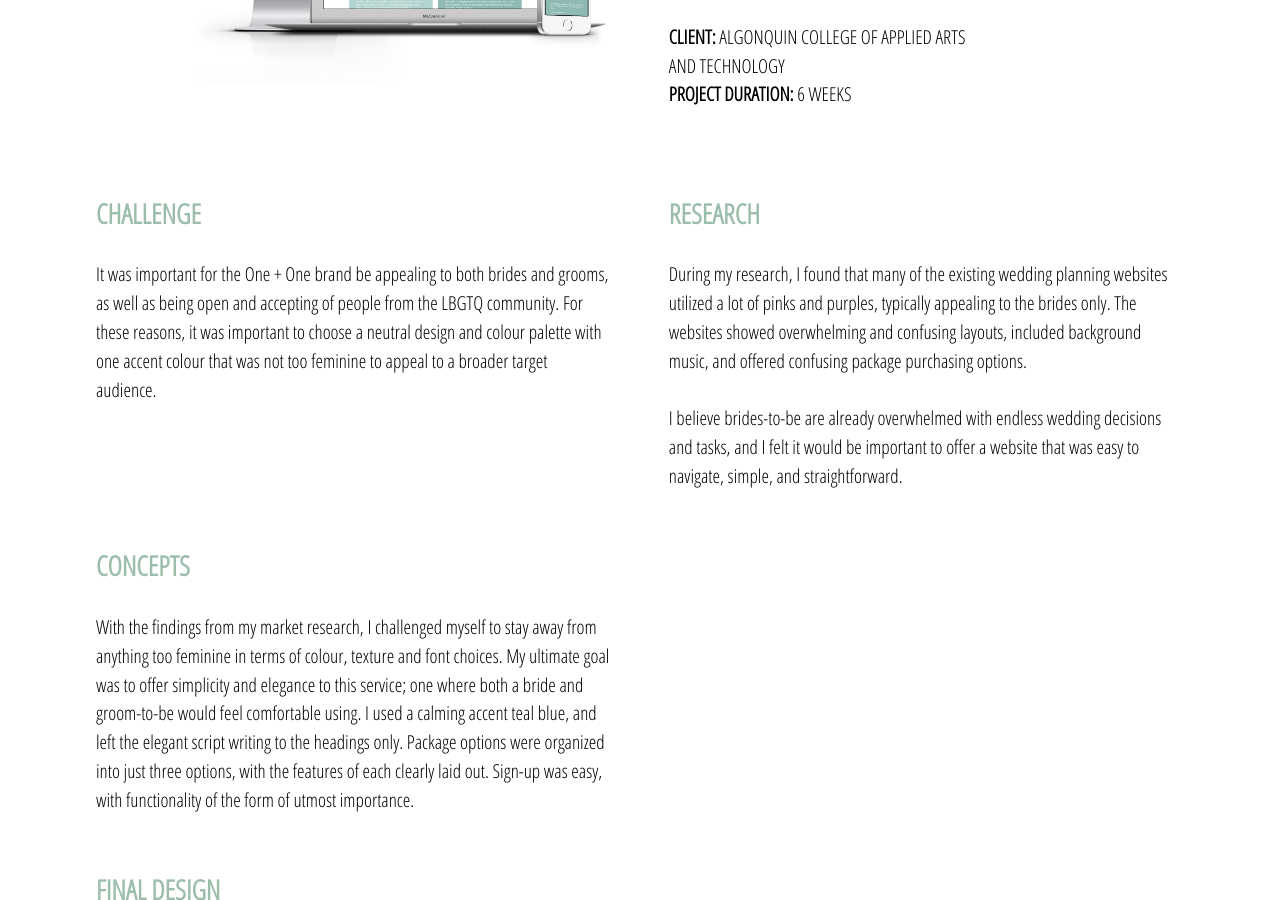
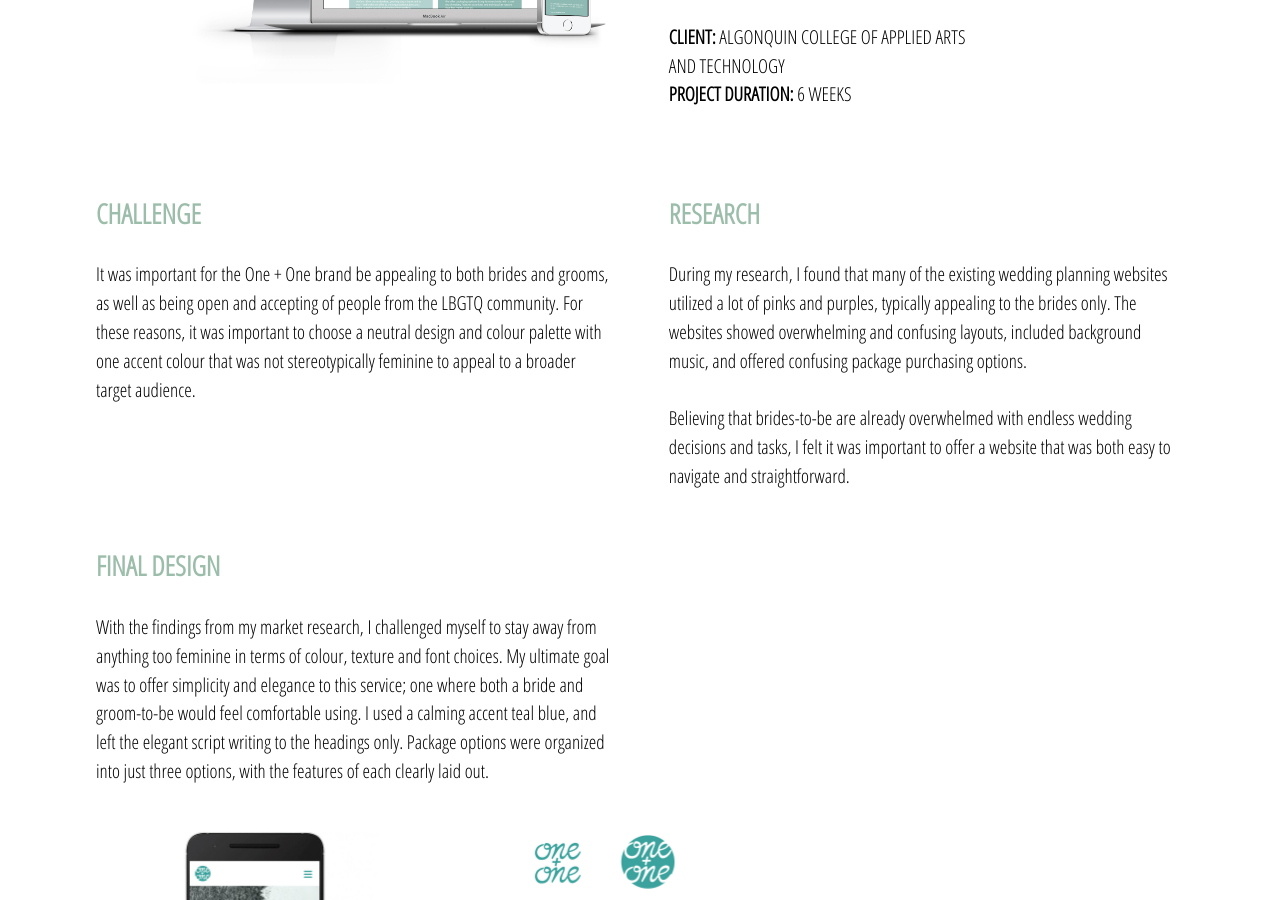
Before and after one commit to kaybow/kaybow.design, a Jekyll site: the page built from one-plus-one.html, in a window 1280 px wide and 900 px high, scrolled down 588 px. Built offline with Jekyll 4.4.1, drawn with Linux system fonts in a browser that asks for light colours.

Commit message:
Reducing portfolio content

```diff
--- a/chorganizer-app.html
+++ b/chorganizer-app.html
@@ -55,7 +55,7 @@ title: Chorganizer App
     <div class="grid">
       <div class="unit xs-1-2 s-1-2 m-1-2 l-2-3 gutter">
         <h3>PROTOTYPING AND USABILITY TESTING</h3>
-        <p>After creating a rough flowchart, paper prototypes were created and tested with peers to ensure the flow of the app worked well. Main problems in the app flow, such as redundant screens or broken flows were identified and documented. Potential solutions were researched and implemented in a digital wireframe prototype.<br><br>Using the <em>InVision</em> application, the wireframe prototype was mocked up and tested in a second round of usability testing. From here, final problems and solutions were recorded and implemented, for example:<br><br><b>Problem Identified in Task #1:</b>Add a new chore to the chore list.<br><br>When the users were asked to complete the task, a couple minor issues were found. First, users hesitated at the screen where they were to choose a <b>due date</b> and <b>points</b>; it seemed unclear where the information should be entered. Secondly, there was confusion about whether or not a button had been clicked on and users repeatedly tapped the same button.<br><br><b>Solution:</b> To solve the problem of users unsure about whether or not they had selected a button; the selected button will highlight in another colour. The points section will feature a slider with pre-determined point levels in increments of 5 (ex. 10, 15, 20, 25…). The <b>save</b> button will be moved to the top right of the IOS screen.</p>
+        <p>After creating a rough flowchart, low fidelity paper prototypes were created and the app's UX was tested with peers. Main problems in the app flow, such as redundant screens or broken flows were identified and documented. Potential solutions were researched and implemented in a digital wireframe prototype.<br><br>Using <em>InVision</em>, the prototype was mocked up and tested in a second round of usability testing. From here, final problems and solutions were recorded and implemented.</p>
       </div>
     </div>
 
--- a/hotel-experience.html
+++ b/hotel-experience.html
@@ -62,7 +62,7 @@ title: Brookstreet Smart Hotel App and Wearable
     <div class="grid">
       <div class="unit xs-1 s-1 m-1 l-1-2 gutter">
         <h3>FINAL DESIGN</h3>
-        <p>The final design consists of a navigation drop-down menu would allow the user access to the following hotel services and amenities: Front Desk, My Room, Room Service, Restaurant & Lounge, Spa & Amenities, Transportation, Payment, and Events & Entertainment.<br><br>Since the primary goal of the app was to give the guest the ability customize room preferences, much of the design was focused on the following: lighting and temperature adjustment and the ability to view on-site transaction history</p>
+        <p>The final design consists of a navigation drop-down menu would allow the user access to the following hotel services and amenities: Front Desk, My Room, Room Service, Restaurant & Lounge, Spa & Amenities, Transportation, Payment, and Events & Entertainment.<br><br>Since the primary goal of the app was to give the guest the ability customize room preferences, much of the design was focused on the following: lighting and temperature adjustment and the ability to view on-site transaction history.</p>
       </div>
     </div>
 
--- a/isometric.html
+++ b/isometric.html
@@ -19,7 +19,7 @@ title: Isometric Illustration
 
       <div class="unit xs-1 s-1 m-1 l-1-3 gutter">
         <h3>PROJECT OVERVIEW</h3>
-        <p>To develop a conecept and create a detailed isometric illustration featuring a process.</p>
+        <p>To develop a concept featuring a process and create a detailed isometric illustration.</p>
         <p><b>CLIENT:</b> ALGONQUIN COLLEGE OF APPLIED ARTS AND TECHNOLOGY<br><b>PROJECT DURATION:</b> 3 WEEKS</p>
       </div>
     </div>
--- a/one-plus-one.html
+++ b/one-plus-one.html
@@ -26,25 +26,19 @@ title: One Plus One Wedding Website
     <div class="grid pad-b">
       <div class="unit xs-1 s-1 m-1 l-1-2 gutter">
         <h3>CHALLENGE</h3>
-        <p>It was important for the One + One brand be appealing to both brides and grooms, as well as being open and accepting of people from the LBGTQ community. For these reasons, it was important to choose a neutral design and colour palette with one accent colour that was not too feminine to appeal to a broader target audience.</p>
+        <p>It was important for the One + One brand be appealing to both brides and grooms, as well as being open and accepting of people from the LBGTQ community. For these reasons, it was important to choose a neutral design and colour palette with one accent colour that was not stereotypically feminine to appeal to a broader target audience.</p>
       </div>
 
       <div class="unit xs-1 s-1 m-1 l-1-2 gutter">
         <h3>RESEARCH</h3>
-        <p>During my research, I found that many of the existing wedding planning websites utilized a lot of pinks and purples, typically appealing to the brides only. The websites showed overwhelming and confusing layouts, included background music, and offered confusing package purchasing options.<br><br>I believe brides-to-be are already overwhelmed with endless wedding decisions and tasks, and I felt it would be important to offer a website that was easy to navigate, simple, and straightforward.</p>
-      </div>
-    </div>
-
-    <div class="grid pad-b">
-      <div class="unit xs-1 s-1 m-1 l-1-2 gutter">
-        <h3>CONCEPTS</h3>
-        <p>With the findings from my market research, I challenged myself to stay away from anything too feminine in terms of colour, texture and font choices. My ultimate goal was to offer simplicity and elegance to this service; one where both a bride and groom-to-be would feel comfortable using. I used a calming accent teal blue, and left the elegant script writing to the headings only. Package options were organized into just three options, with the features of each clearly laid out. Sign-up was easy, with functionality of the form of utmost importance.</p>
+        <p>During my research, I found that many of the existing wedding planning websites utilized a lot of pinks and purples, typically appealing to the brides only. The websites showed overwhelming and confusing layouts, included background music, and offered confusing package purchasing options.<br><br>Believing that brides-to-be are already overwhelmed with endless wedding decisions and tasks, I felt it was important to offer a website that was both easy to navigate and straightforward.</p>
       </div>
     </div>
 
     <div class="grid">
       <div class="unit xs-1 s-1 m-1 l-1-2 gutter">
         <h3>FINAL DESIGN</h3>
+        <p>With the findings from my market research, I challenged myself to stay away from anything too feminine in terms of colour, texture and font choices. My ultimate goal was to offer simplicity and elegance to this service; one where both a bride and groom-to-be would feel comfortable using. I used a calming accent teal blue, and left the elegant script writing to the headings only. Package options were organized into just three options, with the features of each clearly laid out.</p>
       </div>
     </div>
 
```
